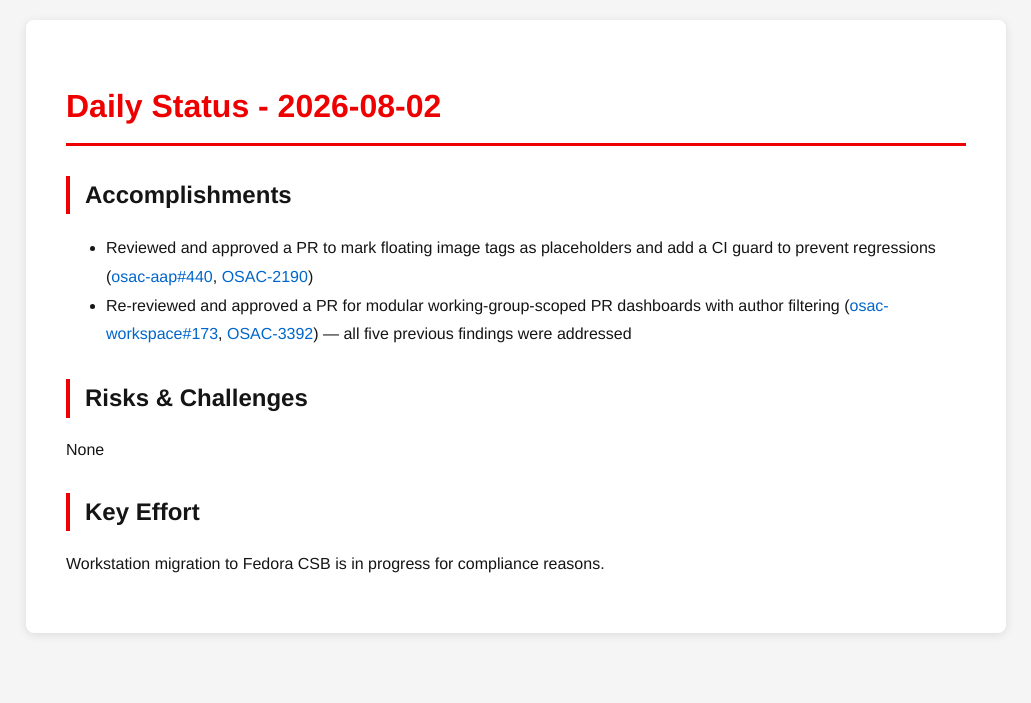
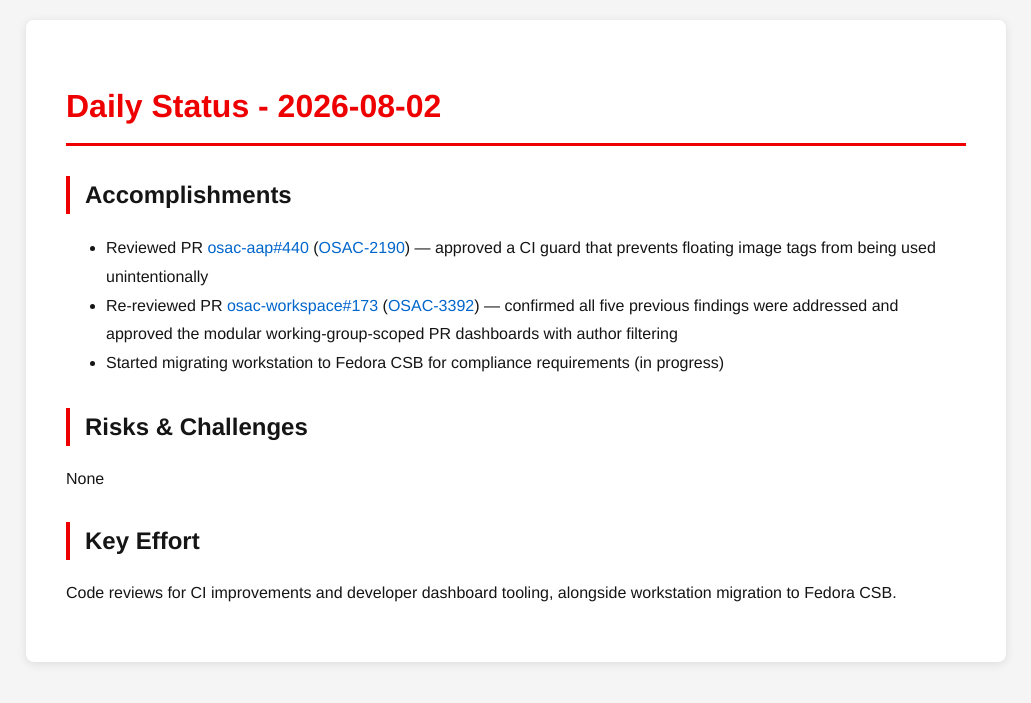
Before and after one commit to tzvatot/daily-status, a Jekyll site: the page built from 2026-08-02.md, in a window 1280 px wide. Shown: the top 703 px of the page, without its empty margins (124-1155 px from the left). Built offline with Jekyll 4.4.1, drawn with Linux system fonts in a browser that asks for light colours.

Commit message:
Daily status update - 2026-08-02

```diff
--- a/2026-08-02.md
+++ b/2026-08-02.md
@@ -7,11 +7,12 @@
 # Daily Status - 2026-08-02
 
 ## Accomplishments
-- Reviewed and approved a PR to mark floating image tags as placeholders and add a CI guard to prevent regressions ([osac-aap#440](https://github.com/osac-project/osac-aap/pull/440), [OSAC-2190](https://redhat.atlassian.net/browse/OSAC-2190))
-- Re-reviewed and approved a PR for modular working-group-scoped PR dashboards with author filtering ([osac-workspace#173](https://github.com/osac-project/osac-workspace/pull/173), [OSAC-3392](https://redhat.atlassian.net/browse/OSAC-3392)) — all five previous findings were addressed
+- Reviewed PR [osac-aap#440](https://github.com/osac-project/osac-aap/pull/440) ([OSAC-2190](https://redhat.atlassian.net/browse/OSAC-2190)) — approved a CI guard that prevents floating image tags from being used unintentionally
+- Re-reviewed PR [osac-workspace#173](https://github.com/osac-project/osac-workspace/pull/173) ([OSAC-3392](https://redhat.atlassian.net/browse/OSAC-3392)) — confirmed all five previous findings were addressed and approved the modular working-group-scoped PR dashboards with author filtering
+- Started migrating workstation to Fedora CSB for compliance requirements (in progress)
 
 ## Risks & Challenges
 None
 
 ## Key Effort
-Workstation migration to Fedora CSB is in progress for compliance reasons.
+Code reviews for CI improvements and developer dashboard tooling, alongside workstation migration to Fedora CSB.
```
